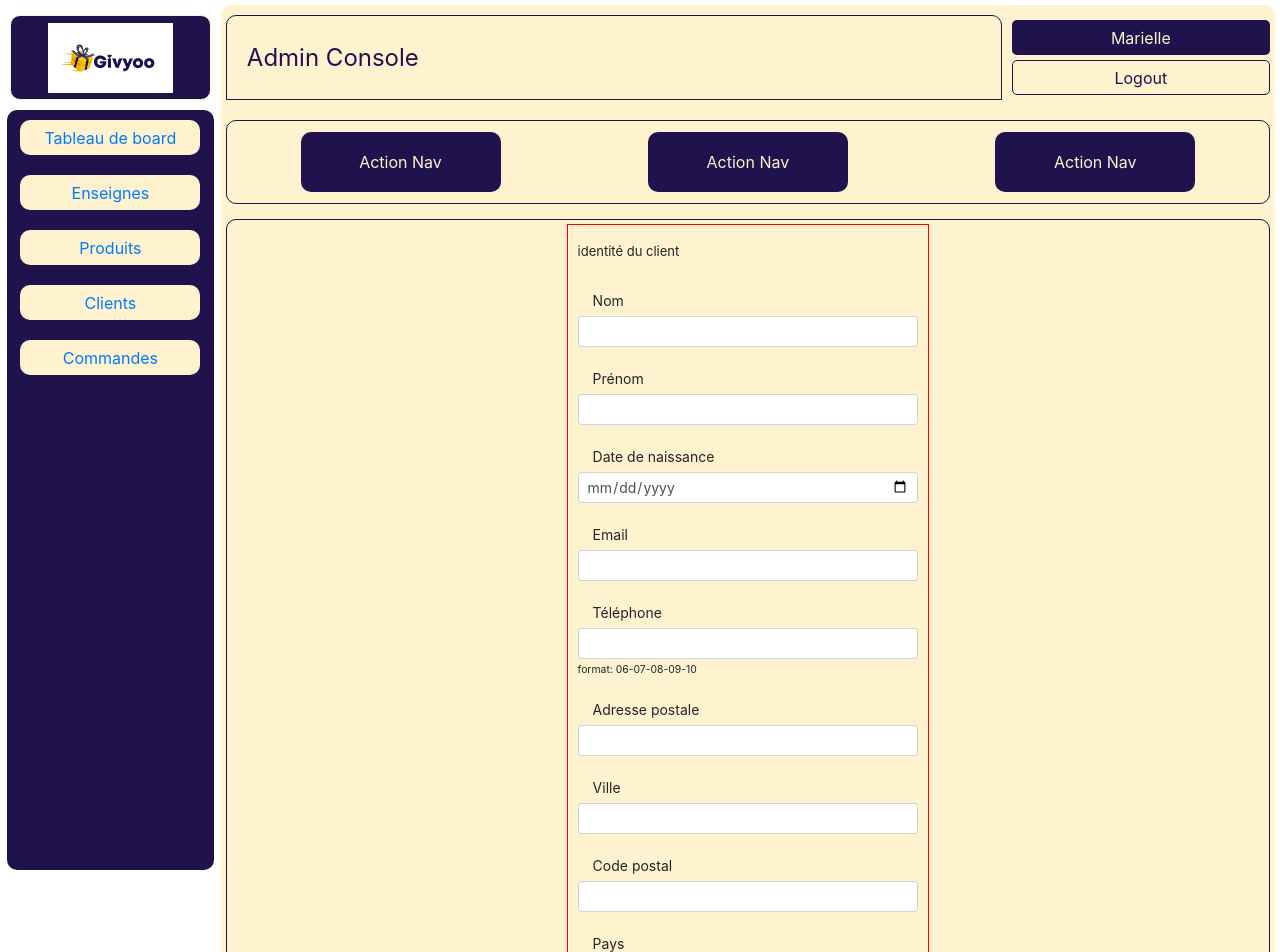
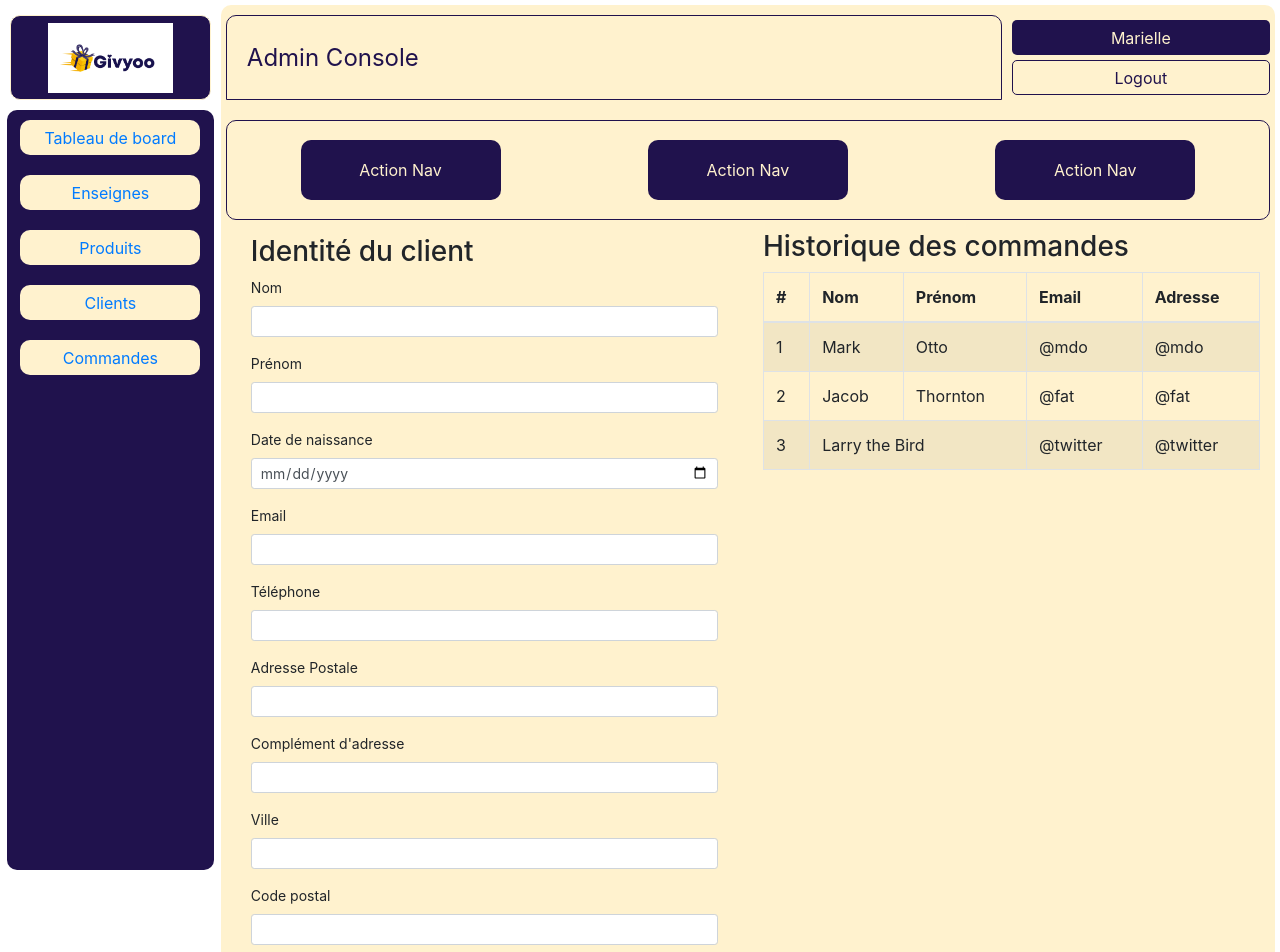
Before and after one commit to gobelinmalin/bordeaux_0320_p3_admin_giftcard, a React (Create React App) app: page /admin/customers in a window 1280 px wide. Shown: the top 952 px of the page. Built offline with nearby package versions, Linux system fonts and the light colour scheme.

Commit message:
create form with .map() and basic table

```diff
--- a/src/components/main-content/content/content-section/content-section.css
+++ b/src/components/main-content/content/content-section/content-section.css
@@ -9,10 +9,30 @@
   flex-wrap: wrap;
   font-size: small;
   align-items: center;
-  justify-content: center;
+  justify-content: flex-start;
 }
 
+/* Form */
 .form-client {
-  border: solid 1px red;
-  padding: 10px;
+  /* border: solid 1px red; */
+  margin: 10px;
+  padding: 10px 10px;
+  width: 30%vw;
+  display: flex;
+  flex-direction: column;
 }
+
+#form-title {
+  /* border: solid; */
+  margin-left: 50px;
+}
+.cta-client-button {
+  display: flex;
+  justify-content: space-around;
+  flex-direction: row;
+}
+
+/* Table */
+.table-client-title {
+  border: solid;
+}
--- a/src/components/main-content/content/content-section/customers/Customers.jsx
+++ b/src/components/main-content/content/content-section/customers/Customers.jsx
@@ -1,19 +1,39 @@
 // import lib
 import React from 'react';
+import { Form, Table, Button, Container, Col, Row } from 'react-bootstrap';
 
 // import components
 import FormCustomer from './FormCustomer';
 import TableCustomer from './TableCustomer';
+
+// import data
+import fields from './customerFields';
 
 // import style
 import '../content-section.css';
 
 const Customers = () => {
   return (
-    <div className="main-fake">
-      <FormCustomer />
-      <TableCustomer />
-    </div>
+    <Container>
+      <Row>
+        <Col>
+          <Form>
+            <FormCustomer fields={fields} />
+          </Form>
+        </Col>
+        <Col>
+          <Table>
+            <TableCustomer />
+          </Table>
+        </Col>
+      </Row>
+      <Button className="btn-sm" variant="warning" type="reset">
+        Annuler
+      </Button>
+      <Button className="btn-sm" variant="success" type="submit" value="Submit">
+        Modifier un client
+      </Button>
+    </Container>
   );
 };
 
--- a/src/components/main-content/content/content-section/customers/FormCustomer.jsx
+++ b/src/components/main-content/content/content-section/customers/FormCustomer.jsx
@@ -1,78 +1,33 @@
 // import lib
 import React from 'react';
-import { Form, Button, Row, Col } from 'react-bootstrap';
+import PropTypes from 'prop-types';
+import { Form, Col } from 'react-bootstrap';
 
 // import components
 
 // import style
 import '../content-section.css';
 
-const FormCustomer = () => {
+const FormCustomer = (props) => {
+  const { fields } = props;
+  const createFormClient = fields.map((field) => (
+    <Form.Group className="form-group">
+      <Form.Label>{field.label}</Form.Label>
+      <Form.Control type={field.type} size="sm" pattern={field.pattern} />
+    </Form.Group>
+  ));
   return (
-    <div>
-      <Form as={Col} className="form-client">
-        <Form.Group as={Row}>
-          <Form.Label column>identité du client</Form.Label>
-        </Form.Group>
-        <Form.Group controlId="formCreateClient">
-          <Form.Label column="sm">Nom</Form.Label>
-          <Form.Control type="string" size="sm" />
-        </Form.Group>
-        <Form.Group>
-          <Form.Label column="sm">Prénom</Form.Label>
-          <Form.Control type="string" size="sm" />
-        </Form.Group>
-        <Form.Group>
-          <Form.Label column="sm">Date de naissance</Form.Label>
-          <Form.Control type="date" size="sm" />
-        </Form.Group>
-        <Form.Group>
-          <Form.Label column="sm">Email</Form.Label>
-          <Form.Control type="email" size="sm" />
-        </Form.Group>
-        <Form.Group>
-          <Form.Label column="sm">Téléphone</Form.Label>
-          <Form.Control
-            type="tel"
-            size="sm"
-            pattern="[0-9]{2}-[0-9]{2}-[0-9]{2}-[0-9]{2}-[0-9]{2}"
-          />
-          <small>format: 06-07-08-09-10</small>
-        </Form.Group>
-        <Form.Group>
-          <Form.Label column="sm">Adresse postale</Form.Label>
-          <Form.Control type="string" size="sm" />
-        </Form.Group>
-        <Form.Group>
-          <Form.Label column="sm">Ville</Form.Label>
-          <Form.Control type="string" size="sm" />
-        </Form.Group>
-        <Form.Group>
-          <Form.Label column="sm">Code postal</Form.Label>
-          <Form.Control type="string" size="sm" />
-        </Form.Group>
-        <Form.Group>
-          <Form.Label column="sm">Pays</Form.Label>
-          <Form.Control type="string" size="sm" />
-        </Form.Group>
-        <Form.Group as={Col}>
-          <Form.Text as={Row} className="text-muted">
-            Veuillez remplir tous les champs requis avant de valider
-          </Form.Text>
-        </Form.Group>
-        <Form.Group as={Col}>
-          <Button as={Row} variant="primary" type="reset">
-            Annuler
-          </Button>
-        </Form.Group>
-        <Form.Group as={Col}>
-          <Button as={Row} variant="primary" type="submit">
-            Modifier le client
-          </Button>
-        </Form.Group>
-      </Form>
-    </div>
+    <Col className="col-form-label-sm">
+      <h3 id="">Identité du client</h3>
+      {createFormClient}
+    </Col>
   );
 };
 
+FormCustomer.defaultProps = {
+  fields: PropTypes.array,
+};
+FormCustomer.propTypes = {
+  fields: PropTypes.arrayOf(PropTypes.object),
+};
 export default FormCustomer;
--- a/src/components/main-content/content/content-section/customers/TableCustomer.jsx
+++ b/src/components/main-content/content/content-section/customers/TableCustomer.jsx
@@ -5,17 +5,20 @@ import { Table } from 'react-bootstrap';
 // import components
 
 // import style
+import '../content-section.css';
 
 const TableCustomer = () => {
   return (
-    <>
-      <Table striped bordered hover>
+    <div>
+      <h3>Historique des commandes</h3>
+      <Table className="table,table-responsive" striped bordered hover>
         <thead>
           <tr>
             <th>#</th>
-            <th>First Name</th>
-            <th>Last Name</th>
-            <th>Username</th>
+            <th>Nom</th>
+            <th>Prénom</th>
+            <th>Email</th>
+            <th>Adresse</th>
           </tr>
         </thead>
         <tbody>
@@ -24,21 +27,24 @@ const TableCustomer = () => {
             <td>Mark</td>
             <td>Otto</td>
             <td>@mdo</td>
+            <td>@mdo</td>
           </tr>
           <tr>
             <td>2</td>
             <td>Jacob</td>
             <td>Thornton</td>
             <td>@fat</td>
+            <td>@fat</td>
           </tr>
           <tr>
             <td>3</td>
             <td colSpan="2">Larry the Bird</td>
             <td>@twitter</td>
+            <td>@twitter</td>
           </tr>
         </tbody>
       </Table>
-    </>
+    </div>
   );
 };
 
--- /dev/null
+++ b/src/components/main-content/content/content-section/customers/customerFields.js
@@ -0,0 +1,65 @@
+const fields = [
+  {
+    label: 'Nom',
+    type: 'text',
+    size: 'sm',
+    pattern: '',
+  },
+  {
+    label: 'Prénom',
+    type: 'text',
+    size: 'sm',
+    pattern: '',
+  },
+  {
+    label: 'Date de naissance',
+    type: 'date',
+    size: 'sm',
+    pattern: '',
+  },
+  {
+    label: 'Email',
+    type: 'email',
+    size: 'sm',
+    pattern: '',
+  },
+  {
+    label: 'Téléphone',
+    type: 'tel',
+    size: 'sm',
+    pattern: '[0-9]{2}-[0-9]{2}-[0-9]{2}-[0-9]{2}-[0-9]{2}',
+    tag: 'small',
+  },
+  {
+    label: 'Adresse Postale',
+    type: 'text',
+    size: 'sm',
+    pattern: '',
+  },
+  {
+    label: "Complément d'adresse",
+    type: 'text',
+    size: 'sm',
+    pattern: '',
+  },
+  {
+    label: 'Ville',
+    type: 'text',
+    size: 'sm',
+    pattern: '',
+  },
+  {
+    label: 'Code postal',
+    type: 'text',
+    size: 'sm',
+    pattern: '',
+  },
+  {
+    label: 'Pays',
+    type: 'text',
+    size: 'sm',
+    pattern: '',
+  },
+];
+
+export default fields;
```
